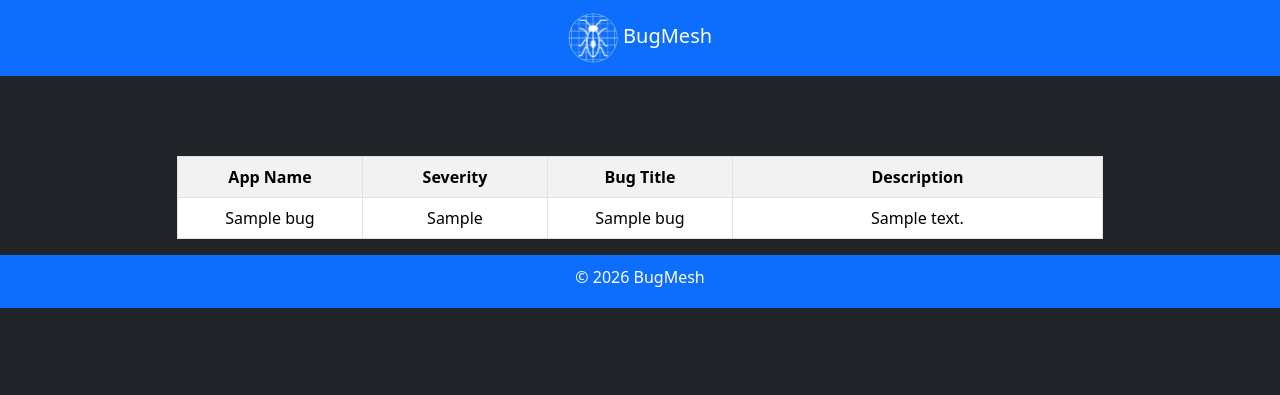
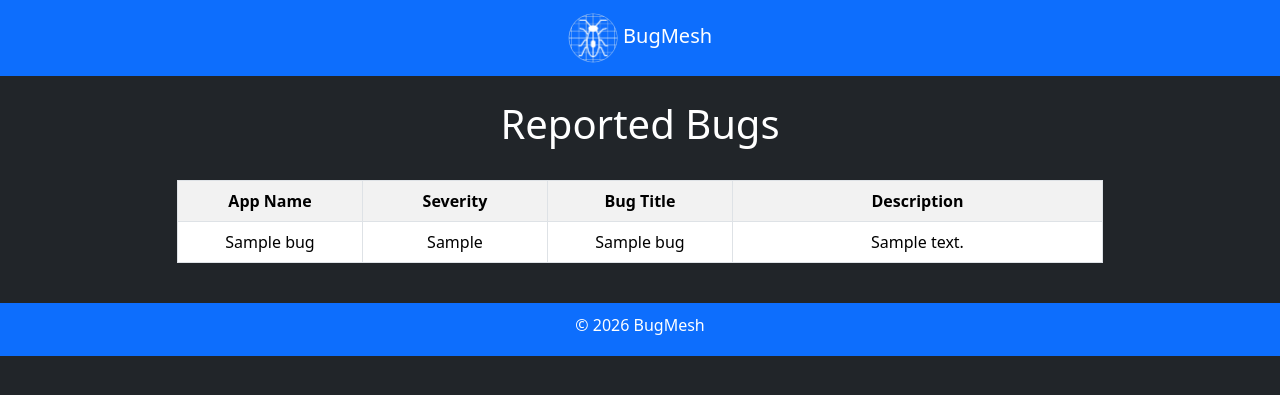
Before and after one commit to Dioxous/INFR3120-Fall26-Project, a Node server app: page / in a window 1280 px wide. Shown: the top 395 px of the page. Run offline with Node 20, Linux system fonts and the light colour scheme; tables that the repository leaves empty hold one stand-in row (values such as "Sample post"); some libraries are stand-ins or nearby versions.

Commit message:
added vertical padding to main section

```diff
--- a/views/index.ejs
+++ b/views/index.ejs
@@ -1,9 +1,9 @@
 <%- include('partials/header') %>
 
-<main class="container">
+<main class="container py-4">
   <div class="row">
     <div class="col-md-10 mx-auto">
-      <h1>Reported Bugs</h1>
+      <h1 class="text-white text-center">Reported Bugs</h1>
       <br>
       <table class="table table-bordered table-striped table-hover">
         <tr>
```
